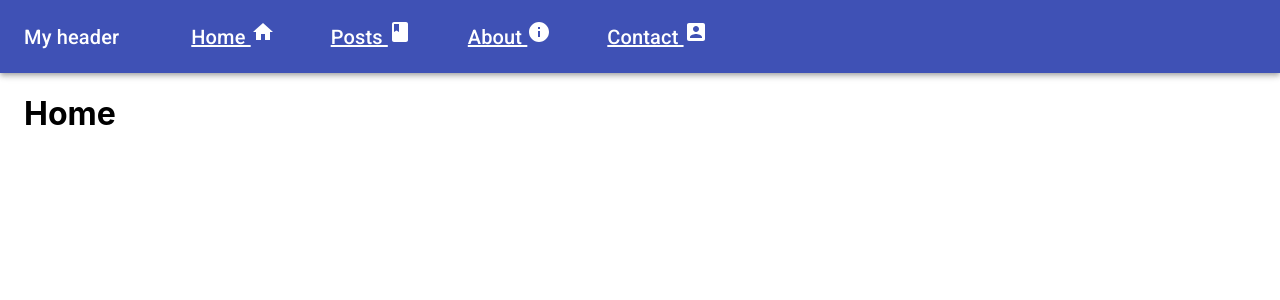
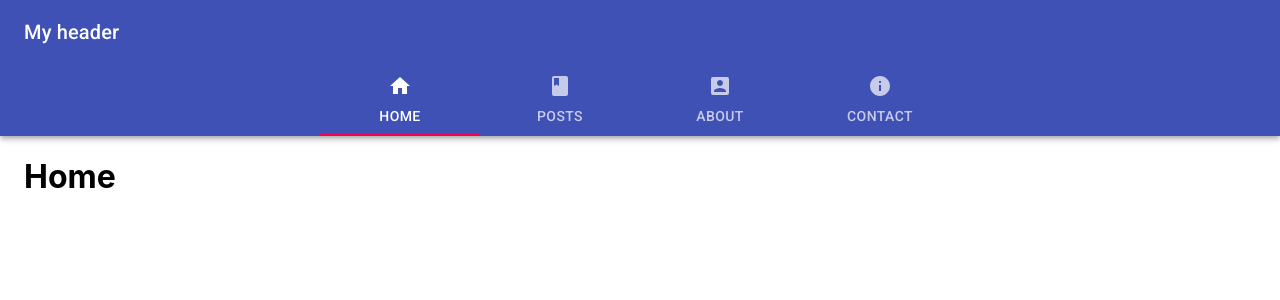
Before and after one commit to GeorgeSteshenko/react-material, a React (Create React App) app: page / in a window 1280 px wide. Shown: the top 300 px of the page. Built offline with nearby package versions, Linux system fonts and the light colour scheme.

Commit message:
Navigation bar updated

```diff
--- a/src/App.js
+++ b/src/App.js
@@ -1,6 +1,6 @@
 import React, { Component, Fragment } from "react";
 import { Route, Switch, Redirect } from "react-router-dom";
-import { AppBar, Toolbar, Typography } from "@material-ui/core";
+import { AppBar, Toolbar, Container, Typography } from "@material-ui/core";
 import Navbar from "./components/navbar";
 import { getPosts } from "./services/dummy-posts";
 import Posts from "./components/posts";
@@ -24,12 +24,14 @@ class App extends Component {
     return (
       <Fragment>
         <AppBar color="primary" position="static">
-          <Toolbar>
-            <Typography variant="h6" color="inherit">
-              My header
-            </Typography>
-            <Navbar />
-          </Toolbar>
+          <Container>
+            <Toolbar disableGutters={true}>
+              <Typography variant="h6" color="inherit">
+                My header
+              </Typography>
+            </Toolbar>
+          </Container>
+          <Navbar />
         </AppBar>
         <Switch>
           <Route path="/posts/:id" component={PostPage}></Route>
--- a/src/components/navbar.jsx
+++ b/src/components/navbar.jsx
@@ -1,53 +1,54 @@
-import React from "react";
-import { List, ListItem, ListItemText, Typography } from "@material-ui/core";
-import { NavLink } from "react-router-dom";
+import React, { Component } from "react";
+import { Tabs, Tab } from "@material-ui/core";
+import { Link } from "react-router-dom";
 import { Home, Book, AccountBox, Info } from "@material-ui/icons";
+import { withRouter } from "react-router-dom";
 
-const Navbar = () => {
-  return (
-    <List component="nav">
-      <ListItem component="div">
-        <ListItemText inset>
-          <Typography variant="h6" component={NavLink} to="/" color="inherit">
-            Home <Home />
-          </Typography>
-        </ListItemText>
+class Navbar extends Component {
+  handleChange = value => {
+    this.props.history.push(value);
+  };
 
-        <ListItemText inset>
-          <Typography
-            variant="h6"
-            component={NavLink}
+  render() {
+    return (
+      <div>
+        <Tabs
+          value={this.props.history.location.pathname}
+          onChange={this.handleChange}
+          centered
+        >
+          <Tab
+            icon={<Home></Home>}
+            label="Home"
+            value="/"
+            component={Link}
+            to="/"
+          ></Tab>
+          <Tab
+            icon={<Book></Book>}
+            label="Posts"
+            value="/posts"
+            component={Link}
             to="/posts"
-            color="inherit"
-          >
-            Posts <Book />
-          </Typography>
-        </ListItemText>
+          ></Tab>
+          <Tab
+            icon={<AccountBox></AccountBox>}
+            label="About"
+            value="/about"
+            component={Link}
+            to="/about"
+          ></Tab>
+          <Tab
+            icon={<Info></Info>}
+            label="Contact"
+            value="/contact"
+            component={Link}
+            to="/contact"
+          ></Tab>
+        </Tabs>
+      </div>
+    );
+  }
+}
 
-        <ListItemText inset>
-          <Typography
-            variant="h6"
-            component={NavLink}
-            to="/about"
-            color="inherit"
-          >
-            About <Info />
-          </Typography>
-        </ListItemText>
-
-        <ListItemText inset>
-          <Typography
-            variant="h6"
-            component={NavLink}
-            to="/contact"
-            color="inherit"
-          >
-            Contact <AccountBox />
-          </Typography>
-        </ListItemText>
-      </ListItem>
-    </List>
-  );
-};
-
-export default Navbar;
+export default withRouter(Navbar);
```
